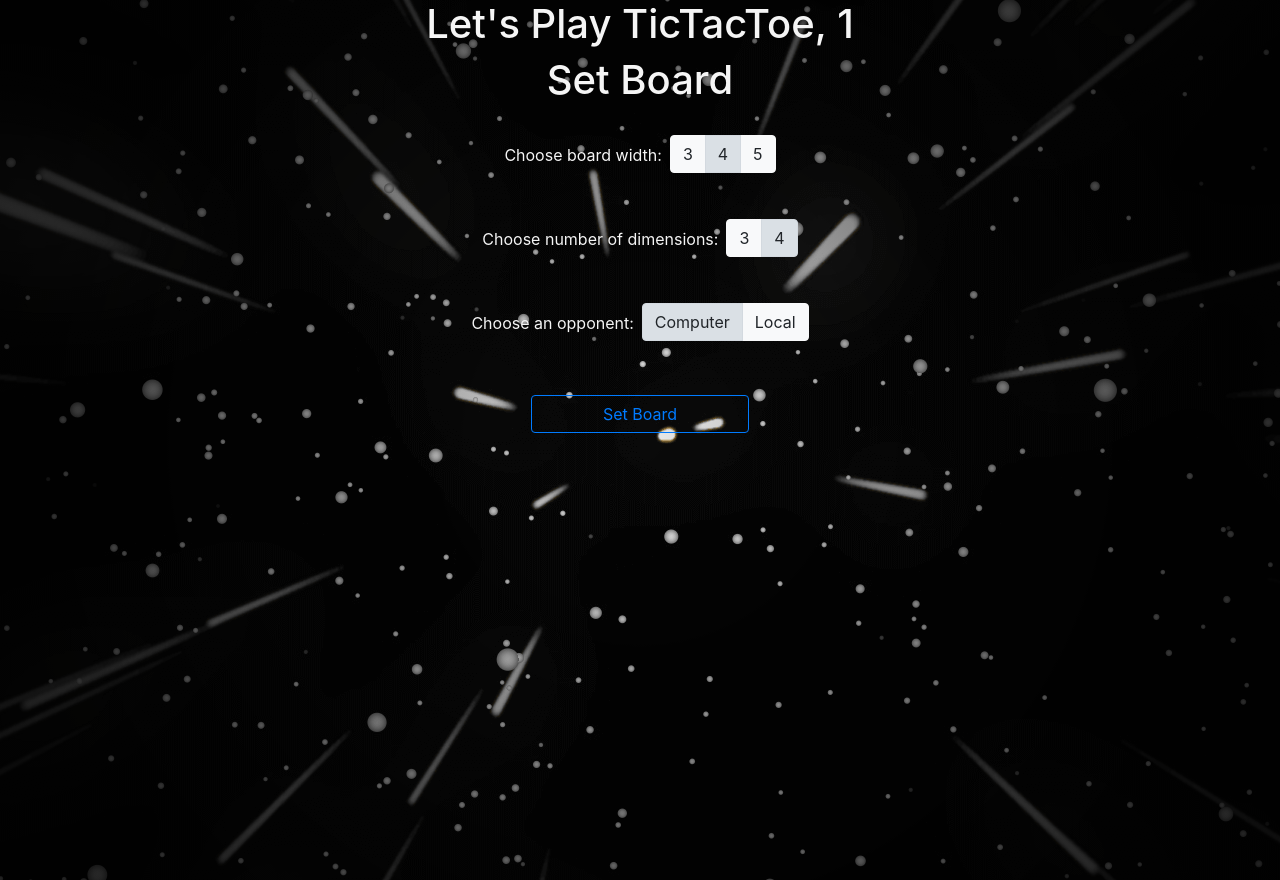
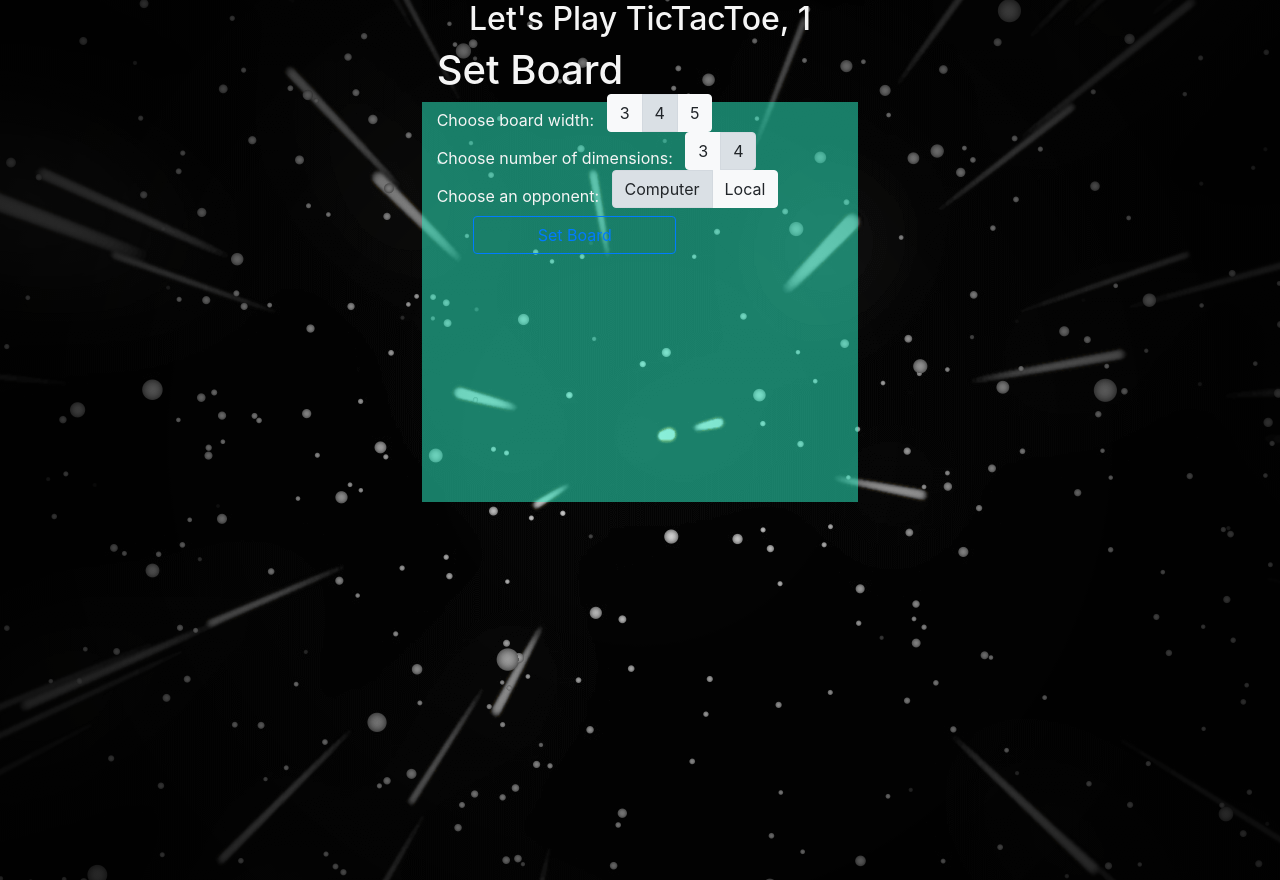
Before and after one commit to JonathanDelaney/TryTrickThatThough, a Flask app: a page that uses templates/play.html in a window 1280 px wide. Shown: the part 72-952 px from the top of the page. Run offline with Flask 2, Linux system fonts and the light colour scheme; the visitor is signed in with stand-in values (Sample User, id 1); some libraries are stand-ins or nearby versions.

Commit message:
add style to set board and redress loading gif

```diff
--- a/app.py
+++ b/app.py
@@ -36,6 +36,13 @@ def discussion():
     return render_template("discussion.html",
                            contenders=contenders,
                            comments=comments)
+
+
+@app.route("/leaderboard")
+def leaderboard():
+    contenders = mongo.db.users.find().sort('score', -1)
+    return render_template("leaderboard.html",
+                            contenders=contenders)
 
 
 player_turn = "player1"
--- a/static/css/style.css
+++ b/static/css/style.css
@@ -7,12 +7,16 @@
     outline: none;
 }
 
+html, body {
+    overflow-x: hidden;
+}
+
 main {
     width: 110%;
 }
 
 .space-bg {
-    display: none;
+    /* display: none; */
     background: url('/static/images/space_bg.png') center, radial-gradient(circle at 50%, #eee, #888 40%, #333 75%, #222 95%);
     background-blend-mode: multiply;
     background-position: cover;
@@ -20,12 +24,9 @@ main {
     color: whitesmoke;
 }
 
-.result {
-    display: flex;
-    justify-content: center;
-    align-items: center;
-    flex-direction: column;
+.board-set {
     height: 50vh;
+    background-color: rgba(46, 248, 204, 0.5);
 }
 
 .text-shadow {
@@ -207,14 +208,17 @@ main {
 }
 
 .spinner-cont {
+    position: absolute;
     height: 110vh;
-    background: url('/static/images/space_bg.png') center, radial-gradient(circle at 50%, #eee, #888 40%, #333 75%, #222 95%);
+    margin-left: 47vw;
+    background: transparent;
+    /* background: url('/static/images/space_bg.png') center, radial-gradient(circle at 50%, #eee, #888 40%, #333 75%, #222 95%);
     background-blend-mode: multiply;
-    background-position: cover;
+    background-position: cover; */
 }
 
 .spinner-border {
     margin-top: 30vh;
-    width: 50px;
-    height: 50px;
+    width: 5vw;
+    height: 5vw;
 }
--- a/static/js/script.js
+++ b/static/js/script.js
@@ -1,7 +1,7 @@
 $(window).bind('load', function() {
     $(".spinner-border").css("display", "none");
     $(".spinner-cont").css("height", "0px");
-    $(".space-bg").css("display", "block");
+    // $(".space-bg").css("display", "block");
 });
 
 $('.tic-button').click(function(){
--- a/templates/discussion.html
+++ b/templates/discussion.html
@@ -1,7 +1,8 @@
 {% extends "base.html" %}
 {% block content %}
 
-<h2><b>Top 10</b></h2>
+<h2 class="offset-5"><b>Top 10</b></h2>
+<a href="{{ url_for('leaderboard') }}">Full Leaderboard</a>
 
 
 <table class="table table-striped table-dark">
--- a/templates/play.html
+++ b/templates/play.html
@@ -1,23 +1,24 @@
 {% extends "base.html" %}
 {% block content %}
-<div class="d-flex spinner-cont justify-content-center">
+<div class="spinner-cont">
     <div class="spinner-border text-info" role="status">
         <span class="sr-only">Loading...
         </span>
     </div>
 </div>
 <div class="space-bg">
-    <h1 class="text-center">
+    <h2 class="text-center">
         {% if username %}
         Let's Play TicTacToe, {{ username|upper }}
         {% endif %}
-    </h1>
+    </h2>
     {% if result != "" %}
     <div class="result row">
-        <h1 class="mb-3">{{ result }}</h1>
-        <form method="POST" id="set_board" class="col d-flex flex-column justify-content-around"
-            action="{{ url_for('play') }}">
-            <div class="row d-flex flex-row justify-content-center"><label for="opponent" class="select-label">Choose
+        <h1 class="offset-4 col-2">{{ result }}</h1>
+        <div class="board-set offset-4 col-4">
+            <form method="POST" id="set_board" action="{{ url_for('play') }}">
+                <div class="row">
+                    <div class="col-12"><label for="opponent" class="select-label">Choose
                             board width: </label>
                         <div class="btn-group btn-group-toggle" data-toggle="buttons">
                             <label class="btn btn-light active board-options">
@@ -31,7 +32,7 @@
                             </label>
                         </div>
                     </div>
-            <div class="row d-flex flex-row justify-content-center"><label for="opponent" class="select-label">Choose
+                    <div class="col-12"><label for="opponent" class="select-label">Choose
                             number of
                             dimensions: </label>
                         <div class="btn-group btn-group-toggle" data-toggle="buttons">
@@ -43,7 +44,7 @@
                             </label>
                         </div>
                     </div>
-            <div class="row d-flex flex-row justify-content-center"><label for="opponent" class="select-label">Choose an
+                    <div class="col-12"><label for="opponent" class="select-label">Choose an
                             opponent: </label>
                         <div class="btn-group btn-group-toggle" data-toggle="buttons">
                             <label class="btn btn-light active board-options">
@@ -54,10 +55,12 @@
                             </label>
                         </div>
                     </div>
-            <div class="row">
-                <input type="submit" class="offset-5 col-2 btn btn-outline-primary" value="Set Board">
+                    <div class="offset-1 col-12">
+                        <input type="submit" class="col-6 btn btn-outline-primary" value="Set Board">
+                    </div>
                 </div>
             </form>
+        </div>
     </div>
     {% else %}
     {% if player_turn == "player1" %}
```
Also changed, not shown: templates/leaderboard.html (added, +27 -0 lines), templates/register.html (+8 -7 lines), templates/signin.html (+6 -6 lines). Lines whose indentation alone changed are shown as unchanged.
